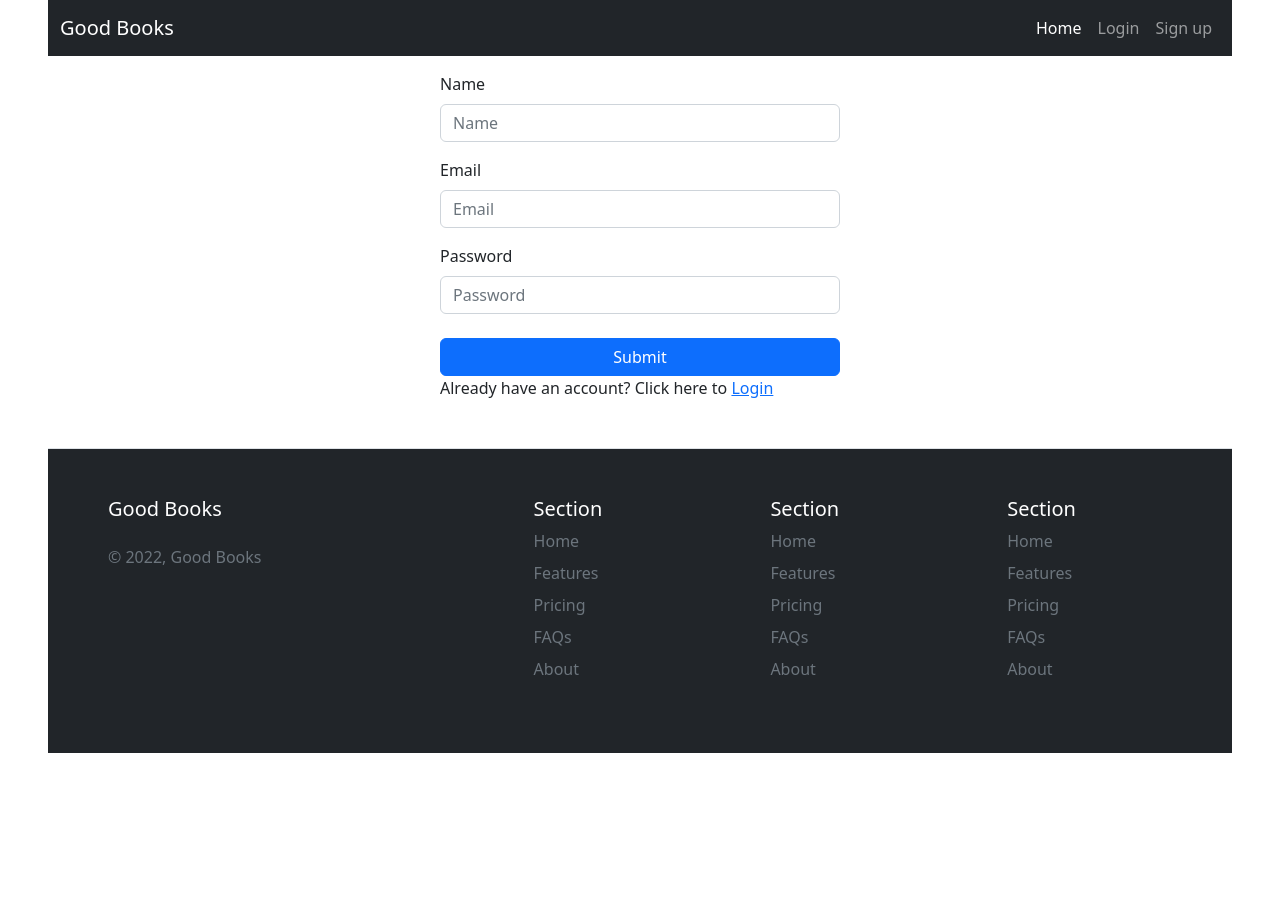
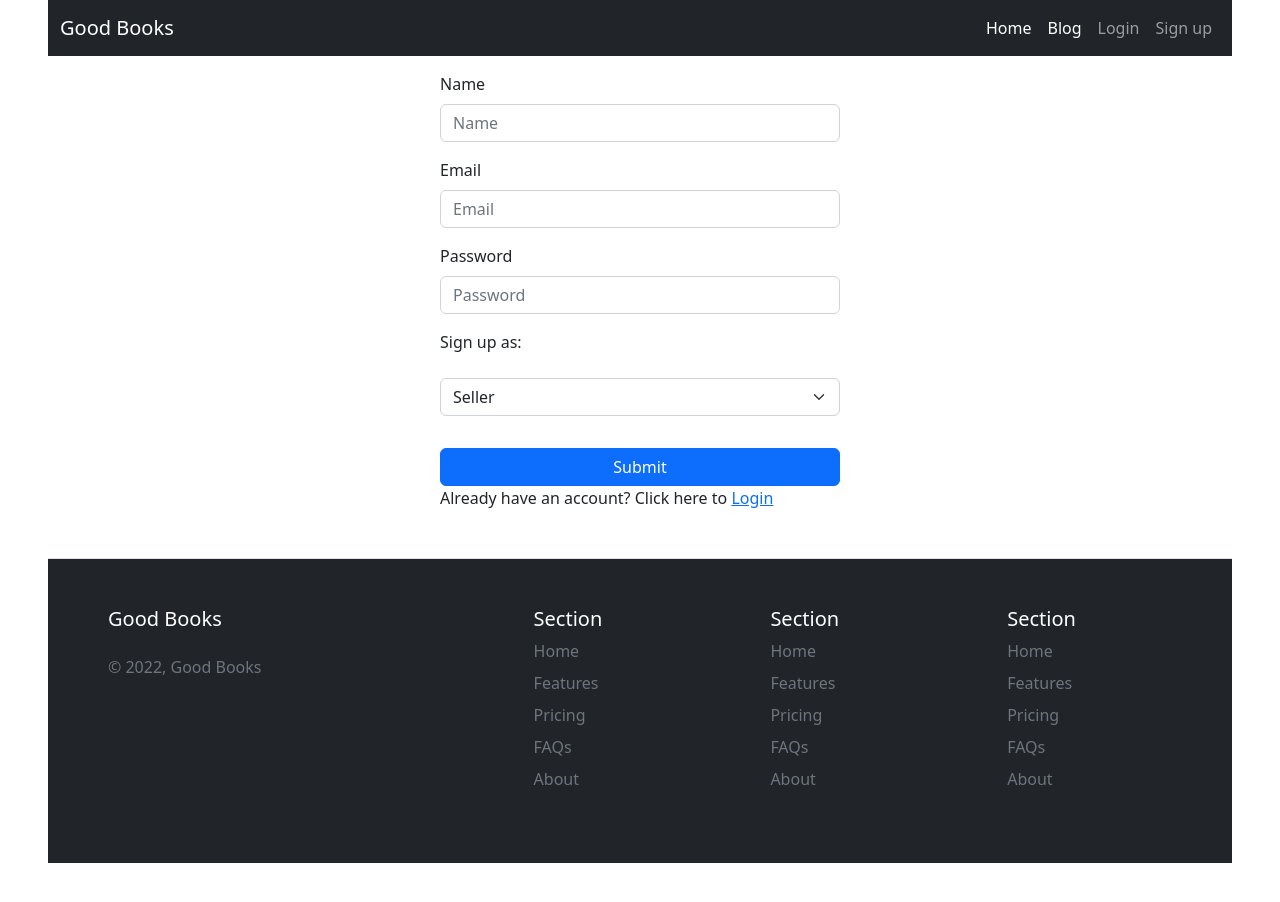
Before and after one commit to thinkingmore/good-books-client, a React (Create React App) app: page /signup in a window 1280 px wide. Shown: the top 902 px of the page. Before the commit the page ends 801 px from the top, so only its background shows below. Built offline with nearby package versions, Linux system fonts and the light colour scheme; no server answers.

Commit message:
added blog,dashboard component and save user info to database with role functionality

```diff
--- /dev/null
+++ b/src/components/Pages/Blog/Blog.js
@@ -0,0 +1,11 @@
+import React from 'react';
+
+const Blog = () => {
+    return (
+        <div>
+            <h2>This is blog</h2>
+        </div>
+    );
+};
+
+export default Blog;
--- /dev/null
+++ b/src/components/Pages/Dashboard/Dashboard.js
@@ -0,0 +1,11 @@
+import React from 'react';
+
+const Dashboard = () => {
+    return (
+        <div>
+            <h2>This is dashboard</h2>
+        </div>
+    );
+};
+
+export default Dashboard;
--- a/src/components/Pages/Login/SignUp/SignUp.js
+++ b/src/components/Pages/Login/SignUp/SignUp.js
@@ -8,11 +8,12 @@ const SignUp = () => {
 
     const { createUser,updateUser } = useContext(AuthContext);
     const [signUpError, setSignUpError] = useState('');
+    // const [createdUserEmail, setCreatedUserEmail] = useState('')
 
     const handleSignUp = (data) => {
         console.log(data);
         setSignUpError('');
-        createUser(data.email, data.password)
+        createUser(data.email, data.password, data.role)
             .then(result => {
                 const user = result.user;
                 console.log(user);
@@ -21,15 +22,31 @@ const SignUp = () => {
                     displayName: data.name
                 }
                 updateUser(userInfo)
-                    .then(() => { })
+                    .then(() => {
+                        saveUser(data.name, data.email, data.role)
+                    })
                     .catch(err => console.log(err));
             })
             .catch(error => {
                 console.log(error)
                 setSignUpError(error.message)
             });
+
+            const saveUser = (name, email, role) =>{
+                const user ={name, email, role};
+                fetch('http://localhost:5000/users', {
+                    method: 'POST',
+                    headers: {
+                        'content-type': 'application/json'
+                    },
+                    body: JSON.stringify(user)
+                })
+                .then(res => res.json())
+                .then(data =>{
+                    console.log(data);
+                })
+            }
     }
-
     return (
         <form onSubmit={handleSubmit(handleSignUp)} style={{maxWidth:"25rem"}} className='mt-2 mx-auto'>
             <div className="form-group my-3">
@@ -58,6 +75,15 @@ const SignUp = () => {
                 className="form-control mt-2" id="password" placeholder="Password"/>
                 {errors.password && <p className='text-danger' role="alert">{errors.password?.message}</p>}
             </div>
+            <div className="form-group my-3">
+                <label htmlFor="role">Sign up as:</label>
+                <select {...register("role")}
+                    className="form-select my-4" aria-label="Default select example">
+                    <option selected>Seller</option>
+                    <option value="1">Buyer</option>
+                </select>
+                {errors.password && <p className='text-danger' role="alert">{errors.password?.message}</p>}
+            </div>
             <button type="submit" className="btn btn-primary w-100 mt-2">Submit</button>
             <p>Already have an account? Click here to <Link to="/login">Login</Link></p>
             {signUpError && <p className='text-danger'>{signUpError}</p>}
--- a/src/components/Shared/Header/Header.js
+++ b/src/components/Shared/Header/Header.js
@@ -19,14 +19,17 @@ const Header = () => {
                         <li className="nav-item">
                             <Link className="nav-link active" aria-current="page"to="/">Home</Link>
                         </li>
+                        <li className="nav-item">
+                            <Link className="nav-link active" aria-current="page" to="/blog">Blog</Link>
+                        </li>
                         {
                             user?
                             <>
                                 <li className="nav-item">
-                                    <Link className="nav-link">Dashboard</Link>
+                                    <Link className="nav-link" to="/dashboard">Dashboard</Link>
                                 </li>
                                 <li className="nav-item">
-                                    <Link className="nav-link disabled">{ user?.email}</Link>
+                                    <Link className="nav-link disabled"><small>{ user?.email}</small></Link>
                                 </li>
                                 <li className="nav-item">
                                     <Link className="nav-link">Logout</Link>
@@ -43,7 +46,6 @@ const Header = () => {
                                 </li>
 
                             </>
-
                         }
                     </ul>
                 </div>
```
Also changed, not shown: src/components/Router/Routes/Routes/Routes.js (+10 -0 lines).
